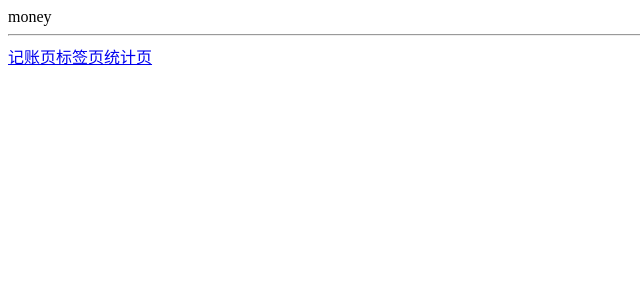
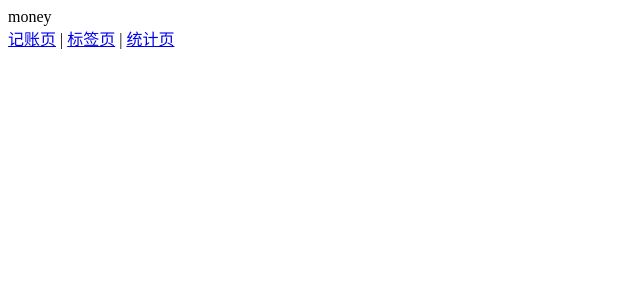
Before and after one commit to ZK289926353/money-vue, a Vue app: page /#/money in a window 1280 px wide. Shown: the top 300 px of the page, without its empty margins (0-640 px from the left). Built offline with nearby package versions, Linux system fonts and the light colour scheme.

Commit message:
封装导航栏Nav组件，全局引入

```diff
--- a/src/App.vue
+++ b/src/App.vue
@@ -1,14 +1,9 @@
 <template>
   <div>
     <router-view />
-    <hr>
-    <div>
-      <router-link to="/money">记账页</router-link>
-      <router-link to="/labels">标签页</router-link>
-      <router-link to="/statistics">统计页</router-link>
-    </div>
   </div>
 </template>
+
 
 <style lang="scss">
 #app {
--- /dev/null
+++ b/src/components/Nav.vue
@@ -0,0 +1,20 @@
+<template>
+  <div>
+    <div>
+      <router-link to="/money">记账页</router-link>
+      |
+      <router-link to="/labels">标签页</router-link>
+      |
+      <router-link to="/statistics">统计页</router-link>
+    </div>
+  </div>
+</template>
+
+<script lang="ts">
+import Vue from "vue";
+
+export default Vue.extend({});
+</script>
+
+<style scoped>
+</style>
--- a/src/main.ts
+++ b/src/main.ts
@@ -3,9 +3,10 @@
 import './registerServiceWorker'
 import router from './router'
 import store from './store'
+import Nav from '@/components/Nav.vue'
 
 Vue.config.productionTip = false
-
+Vue.component('Nav',Nav)
 new Vue({
   router,
   store,
--- a/src/views/Labels.vue
+++ b/src/views/Labels.vue
@@ -1,14 +1,13 @@
 <template>
     <div>
         labels
+        <Nav/>
     </div>
 </template>
 
 <script lang="ts">
     import Vue from 'vue'
-
-    export default Vue.extend({
-
+    export default  Vue.extend({
     })
 </script>
 
--- a/src/views/Money.vue
+++ b/src/views/Money.vue
@@ -1,14 +1,13 @@
 <template>
     <div>
         money
+        <Nav />
     </div>
 </template>
 
 <script lang="ts">
     import Vue from 'vue'
-
     export default  Vue.extend({
-
     })
 </script>
 
--- a/src/views/Statistics.vue
+++ b/src/views/Statistics.vue
@@ -1,14 +1,13 @@
 <template>
     <div>
         statistics
+        <Nav />
     </div>
 </template>
 
 <script lang="ts">
     import Vue from 'vue'
-
-    export default Vue.extend({
-
+    export default  Vue.extend({
     })
 </script>
 
```
